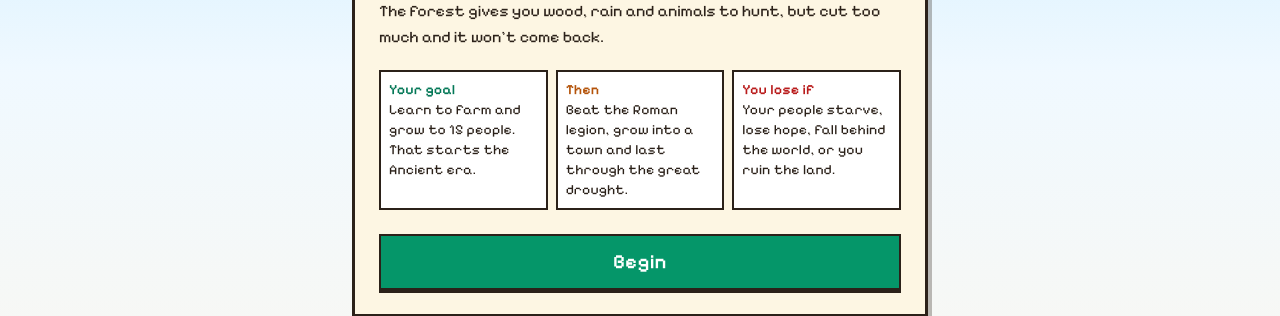
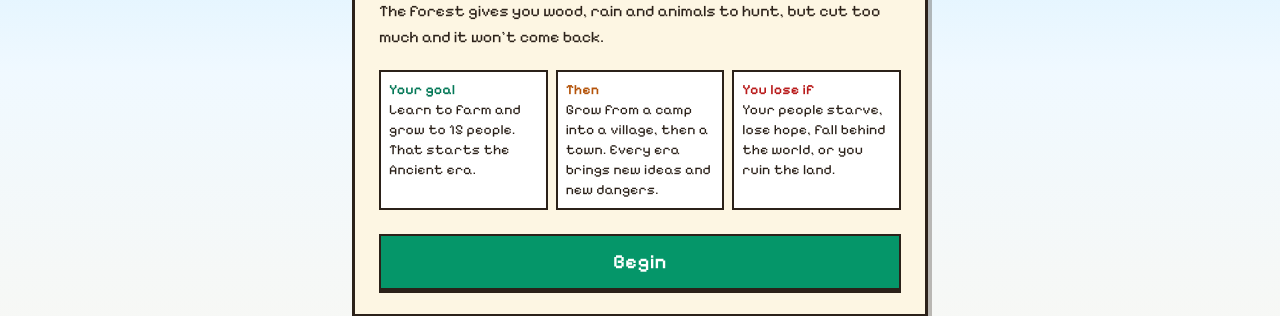
Before and after one commit to DaBabaBOI/emberline-game-actual, a Next.js app: page /play in a window 1280 px wide. Both pictures are taken after a click on the button "Start". Shown: the part 327-643 px from the top of the page. Built offline with nearby package versions, Linux system fonts and the light colour scheme.

Commit message:
Intro story: a broader "Then" box, not just the Roman legion
The legion is one challenge along the way, not the game's goal. The box
now says the tribe grows from a camp into a village and a town, era by
era.

```diff
--- a/src/components/civ/intro-story.tsx
+++ b/src/components/civ/intro-story.tsx
@@ -28,7 +28,7 @@ export function IntroStory({ nation, onBegin }: { nation: string; onBegin: () =>
           </div>
           <div className="border-2 border-[#2b2119] bg-white p-2">
             <div className="font-semibold text-amber-700">Then</div>
-            Beat the Roman legion, grow into a town and last through the great drought.
+            Grow from a camp into a village, then a town. Every era brings new ideas and new dangers.
           </div>
           <div className="border-2 border-[#2b2119] bg-white p-2">
             <div className="font-semibold text-red-700">You lose if</div>
```
